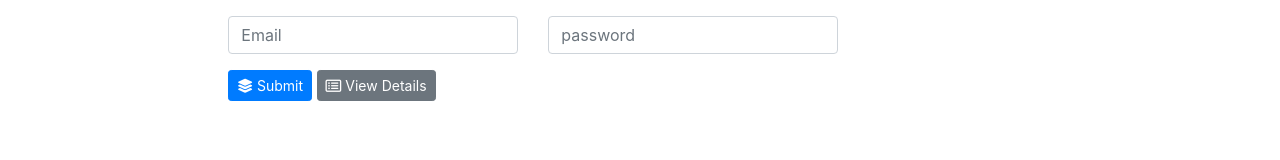
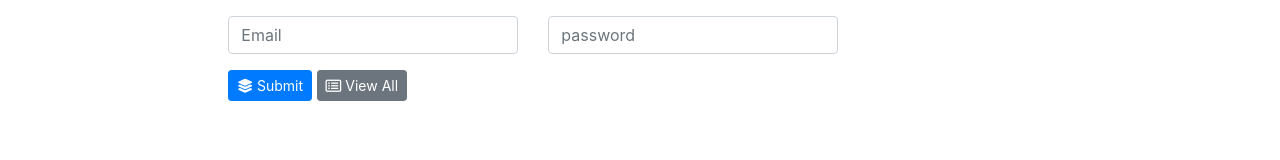
Before and after one commit to RagulMylsamy/KCT-Project1, a website: page AdminUI/Registeration.html in a window 1280 px wide. Shown: the part 628-788 px from the top of the page. Drawn offline with nearby package versions, Linux system fonts and the light colour scheme.

Commit message:
After Registeration From 1

```diff
--- a/AdminUI/Registeration.html
+++ b/AdminUI/Registeration.html
@@ -100,7 +100,7 @@
                         <div class="form-group row">
                             <div class="col-sm-4">
                                 <button type="button" class="btn btn-primary btn-sm"><i class="fas fa-layer-group"></i>  Submit</button>
-                                <button type="submit" class="btn btn-secondary btn-sm"><i class="far fa-list-alt"></i>    View Details</button>
+                                <button type="submit" class="btn btn-secondary btn-sm"><i class="far fa-list-alt"></i>    View All</button>
                             </div>
                         </div>
 
```
